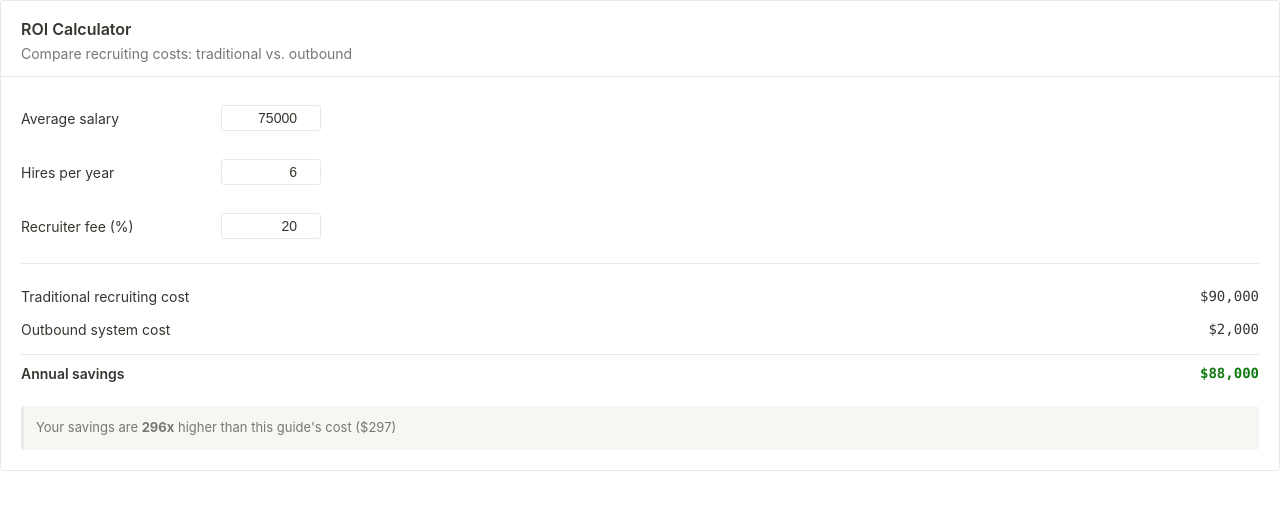
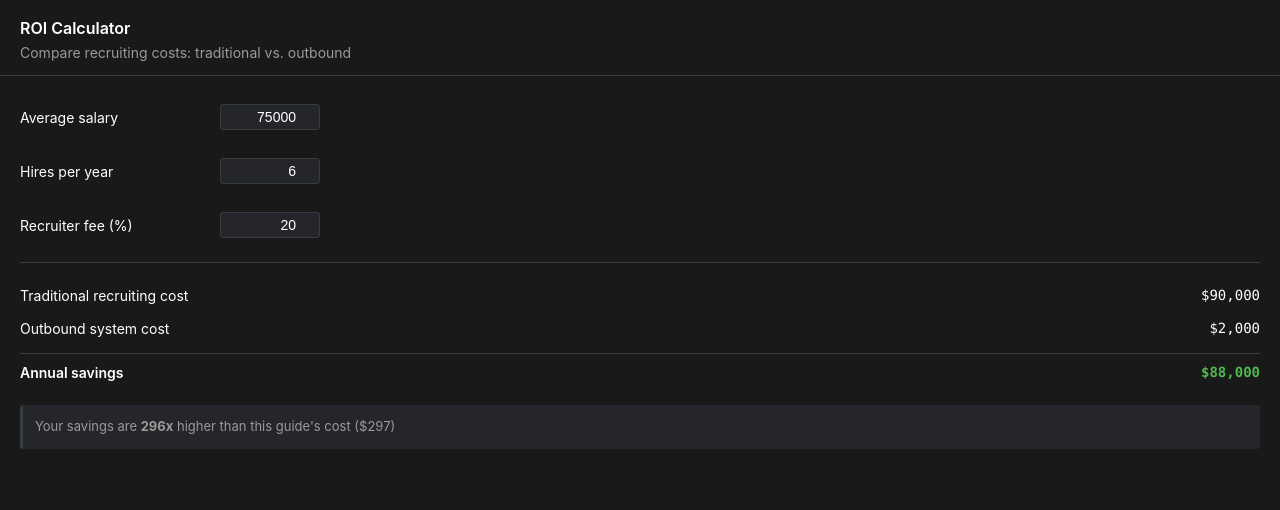
Before and after one commit to thisisfrank/notioncalculator, a plain HTML site: page index.html in a window 1280 px wide. Drawn offline with Linux system fonts and the light colour scheme.

Commit message:
Update index.html

```diff
--- a/index.html
+++ b/index.html
@@ -11,68 +11,44 @@
             box-sizing: border-box;
         }
 
-        body {
+        html, body {
+            height: 100%;
+            width: 100%;
             font-family: ui-sans-serif, -apple-system, BlinkMacSystemFont, "Segoe UI", Helvetica, "Apple Color Emoji", Arial, sans-serif, "Segoe UI Emoji", "Segoe UI Symbol";
             line-height: 1.5;
-            color-scheme: light dark;
+            background: transparent;
         }
 
         .calculator {
             width: 100%;
-            background: var(--bg-color);
-            color: var(--text-color);
-            border: 1px solid var(--border-color);
-            border-radius: 3px;
-            overflow: hidden;
-        }
-
-        /* Light mode (default) */
-        :root {
-            --bg-color: #ffffff;
-            --text-color: #37352f;
-            --text-muted: #787774;
-            --border-color: #e9e9e7;
-            --input-bg: #ffffff;
-            --note-bg: #f7f6f3;
-            --savings-color: #0f7b0f;
-            --focus-color: #2383e2;
-        }
-
-        /* Dark mode */
-        @media (prefers-color-scheme: dark) {
-            :root {
-                --bg-color: #2f3437;
-                --text-color: #ffffff;
-                --text-muted: #9b9a97;
-                --border-color: #373c43;
-                --input-bg: #25262b;
-                --note-bg: #373c43;
-                --savings-color: #4fb94f;
-                --focus-color: #529cca;
-            }
+            min-height: 100vh;
+            background: #191919;
+            color: #ffffff;
+            overflow: visible;
         }
 
         .header {
             padding: 16px 20px 12px;
-            border-bottom: 1px solid var(--border-color);
-            background: var(--bg-color);
+            border-bottom: 1px solid #373c43;
+            background: #191919;
         }
 
         .header h2 {
             font-size: 16px;
             font-weight: 600;
-            color: var(--text-color);
+            color: #ffffff;
             margin-bottom: 2px;
         }
 
         .header p {
             font-size: 14px;
-            color: var(--text-muted);
+            color: #9b9a97;
         }
 
         .content {
             padding: 20px;
-            background: var(--bg-color);
+            background: #191919;
+            min-height: calc(100vh - 80px);
         }
 
         .input-row {
@@ -84,7 +60,7 @@
 
         .input-row label {
             font-size: 14px;
-            color: var(--text-color);
+            color: #ffffff;
             width: 200px;
             flex-shrink: 0;
         }
@@ -92,22 +68,22 @@
         .input-row input {
             width: 100px;
             padding: 4px 8px;
-            border: 1px solid var(--border-color);
+            border: 1px solid #373c43;
             border-radius: 3px;
             font-size: 14px;
-            color: var(--text-color);
-            background: var(--input-bg);
+            color: #ffffff;
+            background: #25262b;
             text-align: right;
         }
 
         .input-row input:focus {
             outline: none;
-            border-color: var(--focus-color);
+            border-color: #529cca;
         }
 
         .divider {
             height: 1px;
-            background: var(--border-color);
+            background: #373c43;
             margin: 16px 0;
         }
 
@@ -117,34 +93,35 @@
             justify-content: space-between;
             padding: 6px 0;
             font-size: 14px;
-            color: var(--text-color);
+            color: #ffffff;
         }
 
         .result-row.total {
             font-weight: 600;
             padding-top: 8px;
-            border-top: 1px solid var(--border-color);
+            border-top: 1px solid #373c43;
             margin-top: 8px;
         }
 
         .result-value {
             font-family: ui-monospace, SFMono-Regular, "SF Mono", Monaco, Consolas, "Liberation Mono", "Courier New", monospace;
-            color: var(--text-color);
+            color: #ffffff;
         }
 
         .result-value.savings {
-            color: var(--savings-color);
+            color: #4fb94f;
             font-weight: 600;
         }
 
         .note {
             margin-top: 16px;
+            margin-bottom: 20px;
             padding: 12px;
-            background: var(--note-bg);
+            background: #25262b;
             border-radius: 3px;
             font-size: 13px;
-            color: var(--text-muted);
-            border-left: 3px solid var(--border-color);
+            color: #9b9a97;
+            border-left: 3px solid #373c43;
         }
 
         @media (max-width: 520px) {
@@ -204,8 +181,6 @@
                 <span class="result-value savings" id="savings">$88,000</span>
             </div>
 
-
-
             <div class="note">
                 Your savings are <strong><span id="multiplier">296x</span></strong> higher than this guide's cost ($297)
             </div>
```
